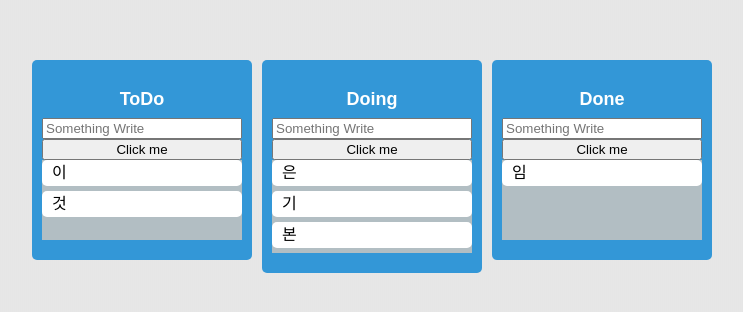
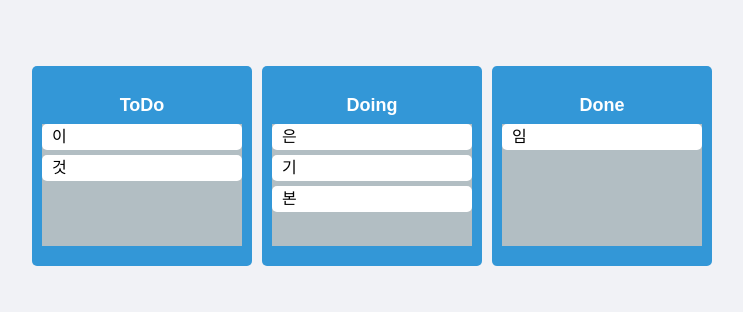
Before and after one commit to JHKIMS/Recap-Trello, a React (Create React App) app: page / in a window 1280 px wide. Shown: the part 234-546 px from the top of the page, without its empty margins (268-1011 px from the left). Built offline with nearby package versions, Linux system fonts and the light colour scheme.

Commit message:
Trello: Ref지우고, 로고 및 배경색 변경

```diff
--- a/public/index.html
+++ b/public/index.html
@@ -2,7 +2,7 @@
 <html lang="en">
   <head>
     <meta charset="utf-8" />
-    <link rel="icon" href="%PUBLIC_URL%/crypto.png" />
+    <link rel="icon" href="%PUBLIC_URL%/todo.png" />
     <meta name="viewport" content="width=device-width, initial-scale=1" />
     <meta name="theme-color" content="#000000" />
     <meta
--- a/src/Components/Board.tsx
+++ b/src/Components/Board.tsx
@@ -2,6 +2,7 @@ import { Droppable } from "react-beautiful-dnd";
 import DragabbleCard from "./DragabbleCard";
 import { styled } from "styled-components";
 import { useRef } from "react";
+import { useForm } from "react-hook-form";
 
 const Wrapper = styled.div`
   padding: 20px 10px;
@@ -36,20 +37,11 @@ interface IBoardProps {
 }
 
 function Board({ toDos, boardId }: IBoardProps) {
-  const inputRef = useRef<HTMLInputElement>(null);
-  const onClick = () =>{
-    inputRef.current?.focus();
-    setTimeout(()=>{
-      inputRef.current?.blur();
-    }, 3000);
-  };
-
+  const {} = useForm();
   return (
     <div>
       <Wrapper>
         <Title>{boardId}</Title>
-        <input ref={inputRef} placeholder="Something Write"/>
-        <button onClick={onClick}>Click me</button>
         <Droppable droppableId={boardId}>
           {(magic, snapshot) => (
             <Area
--- a/src/theme.ts
+++ b/src/theme.ts
@@ -1,7 +1,7 @@
 import { DefaultTheme } from "styled-components";
 
 export const darkTheme: DefaultTheme = {
-  bgColor: "linear-gradient(to bottom, #EAEAEA, #DBDBDB, #F2F2F2, #ADA996)",
+  bgColor: "#f1f2f6",
   cardColor:"white",
   boardColor:"#3397D7",
 };
```
Also changed, not shown: public/crypto.png (deleted), public/todo.png (added).
